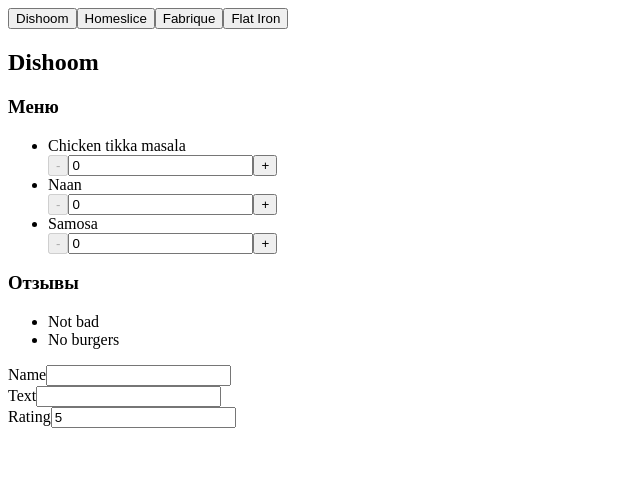
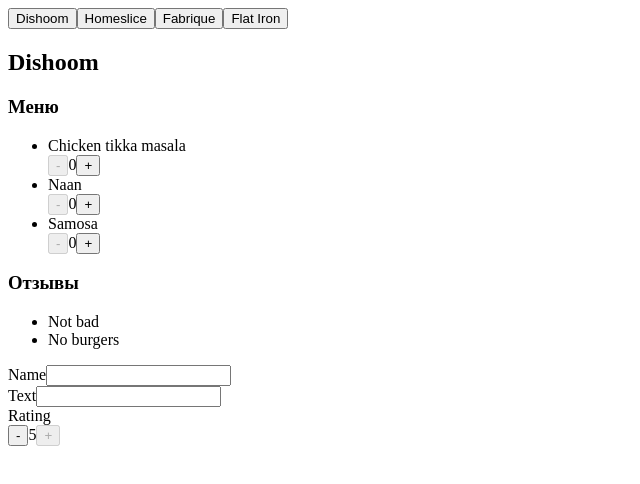
Before and after one commit to Sun-in-summer/LearnReact091123, a React (Vite) app in the folder my-app/: page / in a window 1280 px wide. Both pictures are taken after a click on the button "Dishoom". Shown: the top 484 px of the page, without its empty margins (0-640 px from the left). Built offline with nearby package versions, Linux system fonts and the light colour scheme.

Commit message:
counter is revised

```diff
--- a/my-app/index.html
+++ b/my-app/index.html
@@ -4,7 +4,7 @@
     <meta charset="UTF-8" />
     <link rel="icon" type="image/svg+xml" href="/vite.svg" />
     <meta name="viewport" content="width=device-width, initial-scale=1.0" />
-    <title>Restarunts</title>
+    <title>Restraunts</title>
   </head>
   <body>
     <div id="root"></div>
--- a/my-app/src/components/counter/component.jsx
+++ b/my-app/src/components/counter/component.jsx
@@ -1,48 +1,16 @@
-import { useState } from 'react';
+
 
 const MIN_COUNT = 0;
 const MAX_COUNT = 5;
-const DEFAULT_COUNT = 0;
 
+export const Counter =({value, increment, decrement, min = MIN_COUNT, max = MAX_COUNT}) => {
 
-export const Counter =() => {
-
-   const [count, setCount] =useState(DEFAULT_COUNT);
-
-
-  const increaseCount = () => {
-    if(count < MAX_COUNT) {
-        return setCount (count + 1);
-    }
-    return setCount(MAX_COUNT)
-  }
-
-  const decreaseCount = () =>{
-    if (count > MIN_COUNT) {
-       return  setCount(count - 1);
-    }
-    return setCount(MIN_COUNT);
-  }
-
-  const handleCount = (quantity) =>{
-    if(quantity > MAX_COUNT ) {
-        return setCount(MAX_COUNT);
-    }
-    else if (quantity <MIN_COUNT) {
-        return setCount(MIN_COUNT);
-    }
-    return setCount(quantity);
-  }
 
    return (
         <div>
-            <button onClick={()=> decreaseCount() } disabled ={count <= MIN_COUNT}>-</button>
-            <input
-                value = {count}
-                onChange = {(e)=> handleCount(e.target.value)}>
-
-            </input>
-            <button  onClick={()=>increaseCount() } disabled = {count >= MAX_COUNT}>+</button>
+            <button onClick={decrement} disabled ={value <= min}>-</button>
+               {value}
+            <button  onClick={increment} disabled = {value >= max}>+</button>
         </div>
     )
 }
--- a/my-app/src/components/dish/component.jsx
+++ b/my-app/src/components/dish/component.jsx
@@ -1,11 +1,25 @@
 import {Counter} from "../counter/component";
+import { useState } from 'react';
+
+const AMOUNT_STEP = 1;
 export const Dish = ({dish}) => {
-     return (
-      <div>
-         <div>{dish}</div>
-        <div><Counter /></div>
-      </div>
+
+  const [amount, setAmount] = useState(0);
+
+  if(!dish) {
+      return  null;
+  }
 
 
+  return (
+    <div>
+        <div>{dish}</div>
+      <div>
+        <Counter
+          value = {amount}
+          increment={() => setAmount (amount + AMOUNT_STEP)}
+          decrement={()=> setAmount(amount - AMOUNT_STEP)}/>
+      </div>
+    </div>
     );
 }
--- a/my-app/src/components/review-form/component.jsx
+++ b/my-app/src/components/review-form/component.jsx
@@ -1,4 +1,10 @@
 import { useReducer } from 'react';
+import { Counter } from '../counter/component';
+
+const MIN_RATING = 1;
+const MAX_RATING = 5;
+const RATING_STEP = 0.5;
+
 
 const DEFAULT_FORM_VALUE = {
     name: '',
@@ -7,10 +13,12 @@
 }
 
 
+
 const ACTION_TYPES  ={
     setName: 'SET_NAME',
     setText: 'SET_TEXT',
-    setRating: 'SET_RATING'
+    increaseRating: 'INCREASE_RATING',
+    decreaseRating: 'DECREASE_RATING'
 }
 
 export const ReviewForm = () => {
@@ -26,7 +34,8 @@
                 }
             case 'SET_TEXT' :
               return {...state, text: action.payload}
-            case 'SET_RATING' :
+            case 'INCREASE_RATING' :
+            case 'DECREASE_RATING' :
               return {...state, rating: action.payload} ;
             default:
                  return state;
@@ -59,12 +68,13 @@
         </div>
         <div>
             <label htmlFor = 'rating'>Rating</label>
-            <input
-             id ="rating"
-             type= 'number'
-             value ={formValue.rating}
-             onChange = {(event) => dispatch({ type: ACTION_TYPES.setRating, payload: event.target.value})}></input>
-        </div>
+            <Counter
+               value = {formValue.rating}
+               increment = {() =>dispatch({ type: ACTION_TYPES.increaseRating, payload: formValue.rating + RATING_STEP})}
+               decrement = {() =>{ dispatch({ type: ACTION_TYPES.decreaseRating, payload: formValue.rating - RATING_STEP}); console.log(formValue.rating)}}
+               min = {MIN_RATING}
+               max= {MAX_RATING} />
+          </div>
       </div>
 
     );
```
